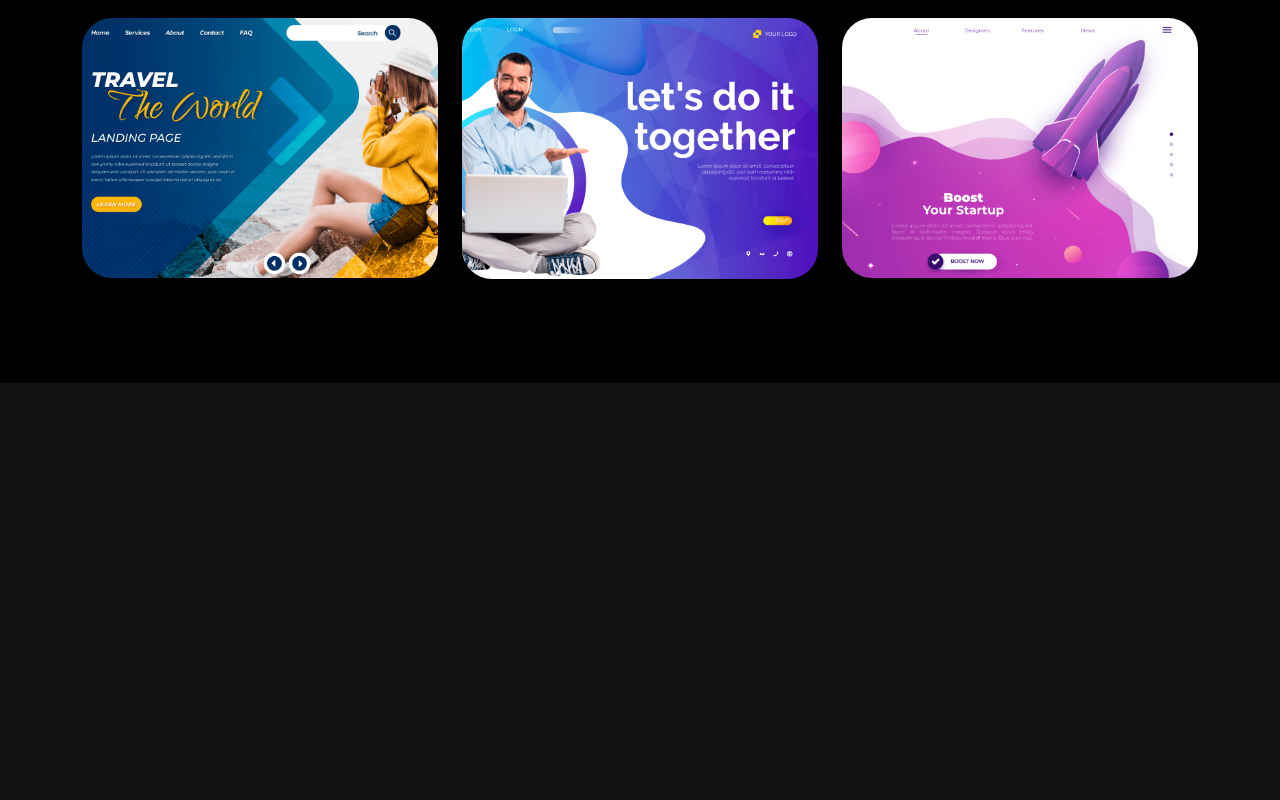
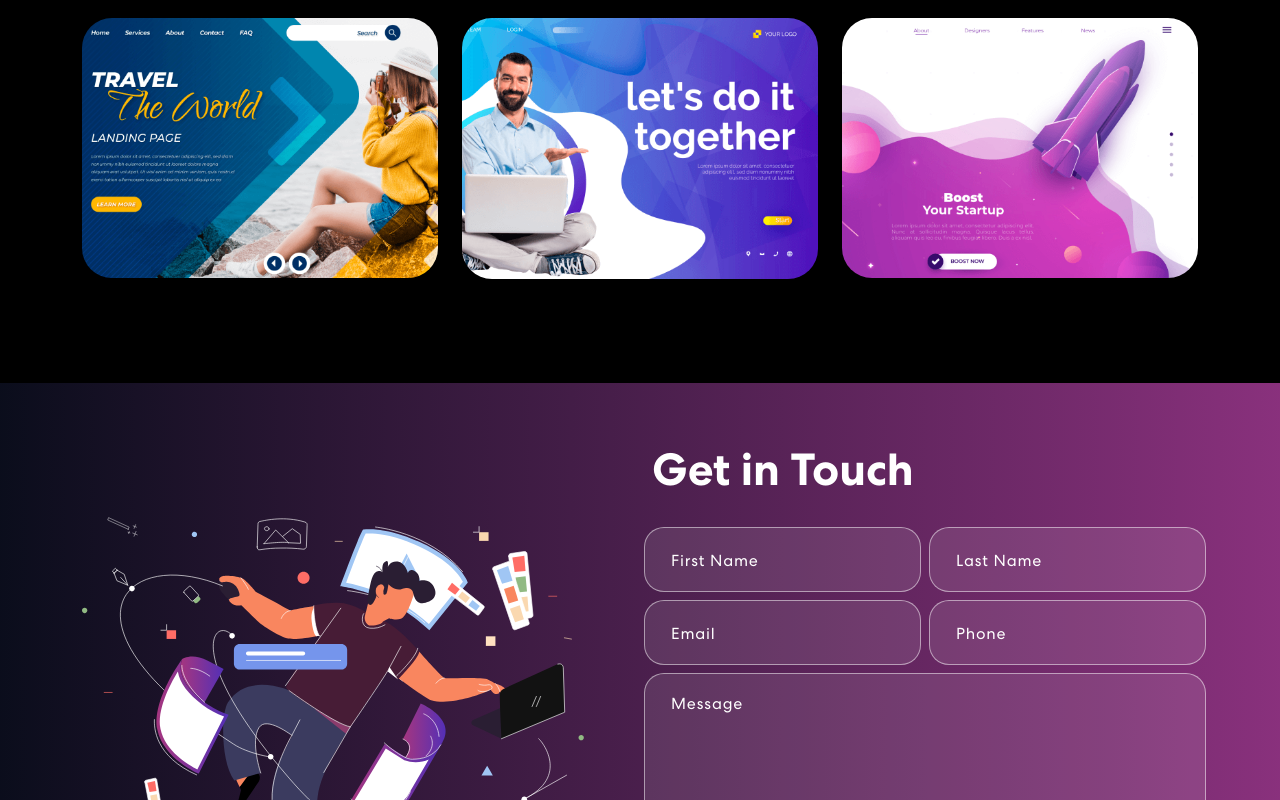
Before and after one commit to mamunurrashid1010/modern-portfolio-app-react, a React (Create React App) app: page / in a window 1280 px wide. Shown: the part 2000-2800 px from the top of the page. Before the commit the page ends 2383 px from the top, so only its background shows below. Built offline with nearby package versions, Linux system fonts and the light colour scheme.

Commit message:
FrontEnd : Contact section complete.

```diff
--- a/src/App.css
+++ b/src/App.css
@@ -468,7 +468,8 @@
 
 /************ Contact Css ************/
 .contact {
-  background: linear-gradient(90.21deg, #AA367C -5.91%, #4A2FBD 111.58%);
+  /*background: linear-gradient(90.21deg, #AA367C -5.91%, #4A2FBD 111.58%);*/
+  background: linear-gradient(90.21deg, #030b16 -5.91%, #983588 111.58%);
   padding: 60px 0 200px 0;
 }
 .contact img {
--- a/src/App.js
+++ b/src/App.js
@@ -5,6 +5,8 @@
 import { Banner } from './components/Banner';
 import { Skills } from './components/Skills';
 import { Projects } from './components/Projects';
+import {Contact} from "./components/Contact";
+import {Newsletter} from "./components/Newsletter";
 
 function App() {
   return (
@@ -13,6 +15,8 @@
       <Banner/>
       <Skills/>
       <Projects/>
+      <Contact/>
+      <Newsletter/>
     </div>
   );
 }
--- /dev/null
+++ b/src/components/Contact.js
@@ -0,0 +1,69 @@
+import React, {useState} from "react";
+import {Container,Row,Col} from "react-bootstrap";
+import contactImage from '../assets/img/contact-img.svg';
+
+export const Contact = () => {
+    const formInitialDetails = {
+        firstName:'',
+        lastName:'',
+        email:'',
+        phone:'',
+        message:'',
+    }
+    const [formDetails,setFormDetails] = useState(formInitialDetails);
+    const [buttonText,setButtonText] = useState('Send');
+    const [status,setStatus] = useState({});
+
+    const onFormUpdate =(name,value)=>{
+        setFormDetails({
+            ...formDetails,
+            [name]:value
+        })
+    }
+    const handleSubmit=()=>{
+        alert('test');
+    }
+
+    return (
+        <section className="contact" id="contact">
+            <Container>
+                <Row  className="align-items-center">
+                    <Col md={6}>
+                        <img src={contactImage} />
+                    </Col>
+                    <Col md={6}>
+                        <h2>Get in Touch</h2>
+                        <form onSubmit={handleSubmit}>
+                            <Row>
+                                <Col sm={6} className="px-1">
+                                    <input type="text" value={formDetails.firstName} placeholder="First Name" onChange={(e)=> onFormUpdate('firstName',e.target.value)} />
+                                </Col>
+                                <Col sm={6} className="px-1">
+                                    <input type="text" value={formDetails.lastName} placeholder="Last Name" onChange={(e)=> onFormUpdate('lastName',e.target.value)} />
+                                </Col>
+                                <Col sm={6} className="px-1">
+                                    <input type="email" value={formDetails.email} placeholder="Email" onChange={(e)=> onFormUpdate('email',e.target.value)} />
+                                </Col>
+                                <Col sm={6} className="px-1">
+                                    <input type="tel" value={formDetails.phone} placeholder="Phone" onChange={(e)=> onFormUpdate('phone',e.target.value)} />
+                                </Col>
+                                <Col sm={12} className="px-1">
+                                    <textarea rows="6" value={formDetails.message} placeholder="Message" onChange={(e)=> onFormUpdate('message',e.target.value)} />
+                                    <button type="submit"><span>{buttonText}</span></button>
+                                </Col>
+                                <Col>
+                                    {
+                                        status.message &&
+                                        <Col>
+                                            <p className={status.success === false ? "danger" : "success" }> {status.message} </p>
+                                        </Col>
+                                    }
+                                </Col>
+                            </Row>
+                        </form>
+                    </Col>
+                </Row>
+            </Container>
+        </section>
+    );
+};
--- a/src/components/NavBar.js
+++ b/src/components/NavBar.js
@@ -41,6 +41,7 @@
                     <Nav.Link href="#home" className={activeLink === 'home' ? 'active navbar-link' : 'navbar-link'} onClick={()=>onUpdateActiveLink('home')}> Home </Nav.Link>
                     <Nav.Link href="#skills" className={activeLink === 'skills' ? 'active navbar-link' : 'navbar-link'} onClick={()=>onUpdateActiveLink('skills')}> SKills </Nav.Link>
                     <Nav.Link href="#projects" className={activeLink === 'projects' ? 'active navbar-link' : 'navbar-link'} onClick={()=>onUpdateActiveLink('projects')}> Projects </Nav.Link>
+                    <Nav.Link href="#contact" className={activeLink === 'contact' ? 'active navbar-link' : 'navbar-link'} onClick={()=>onUpdateActiveLink('contact')}> Contact </Nav.Link>
                 </Nav>
                 <span className="navbar-text">
                     <div className="social-icon">
```
